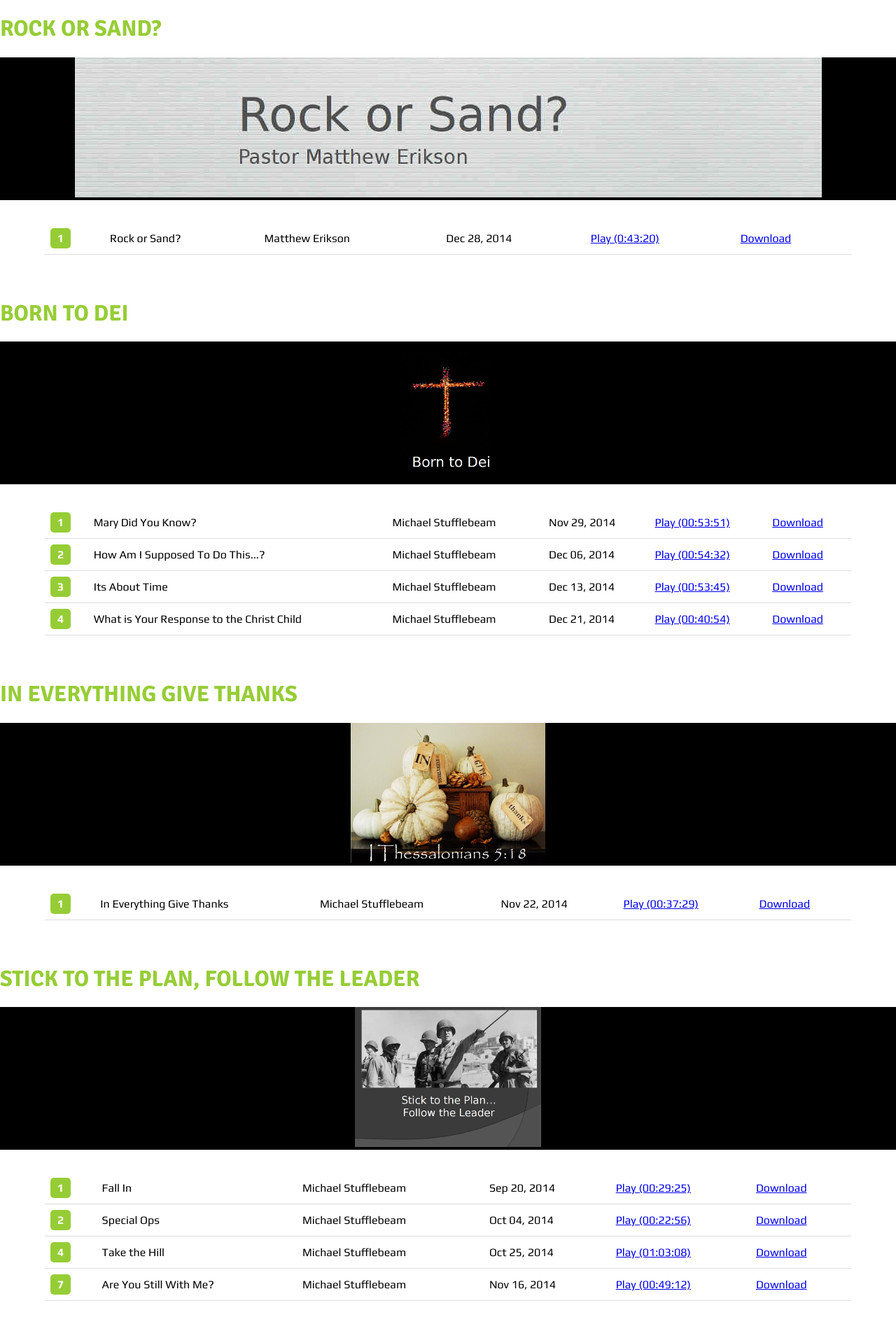
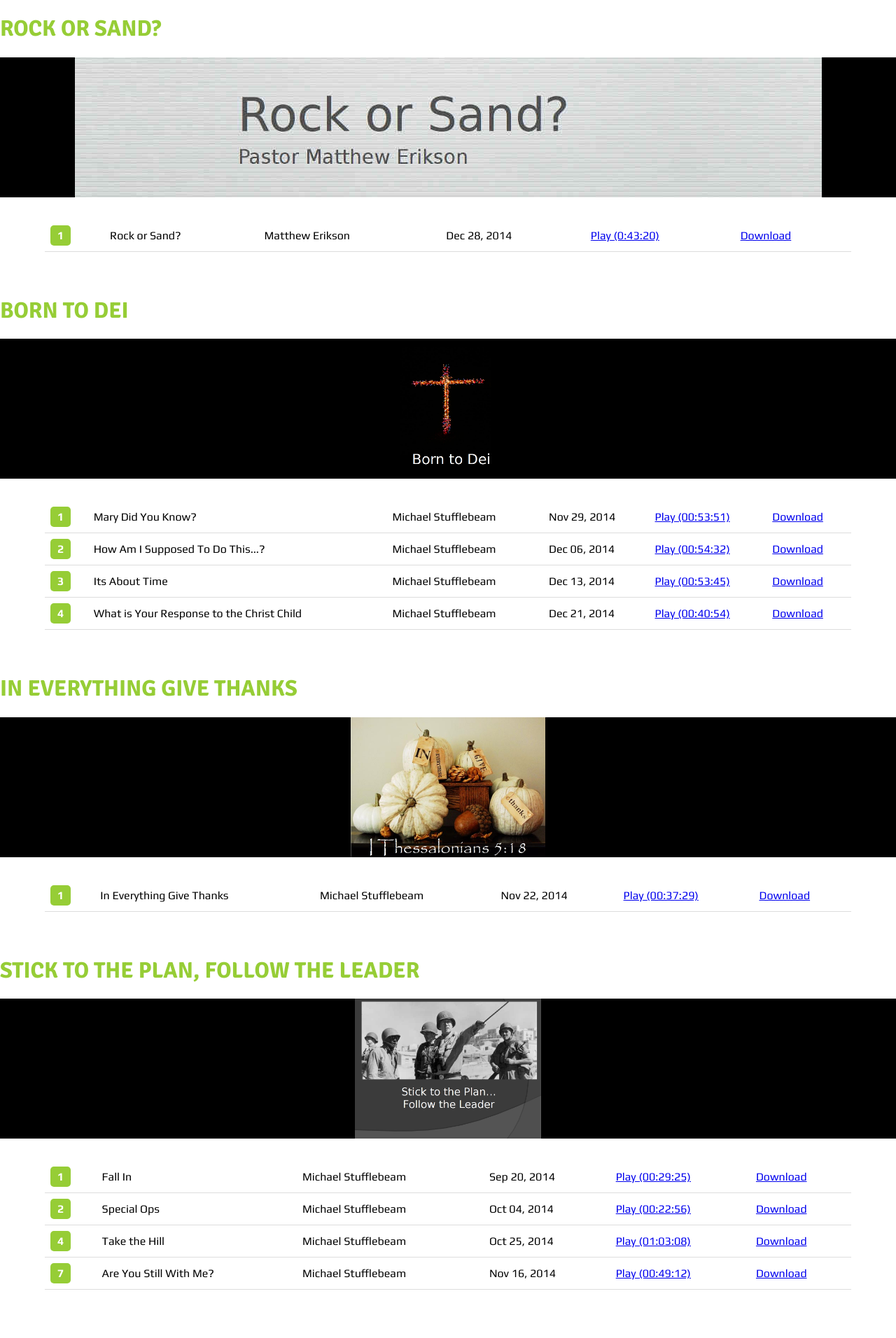
Before and after one commit to govalley/govalley.github.io, a Jekyll site: the page built from sermons.html, in a window 1280 px wide. Shown: the top 1912 px of the page at 70% size. Built offline with Jekyll 4.4.1, drawn with Linux system fonts in a browser that asks for light colours; some web fonts are replaced.

Commit message:
Fixing image alignment.

```diff
--- a/_includes/head.html
+++ b/_includes/head.html
@@ -47,6 +47,10 @@
             margin-bottom: 2em;
         }
 
+      	.imagebox img {
+          vertical-align: middle;
+        }
+
         .social {
             margin-top: 1em;
         }
```
